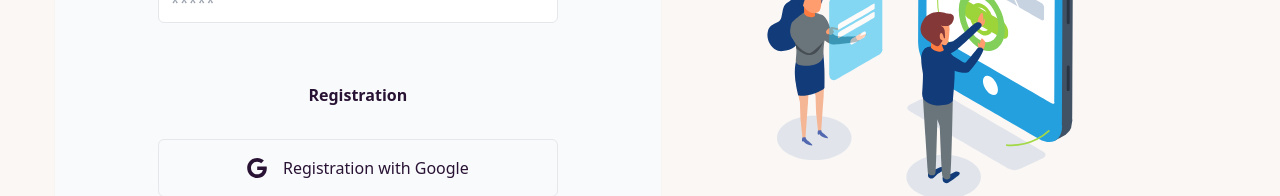
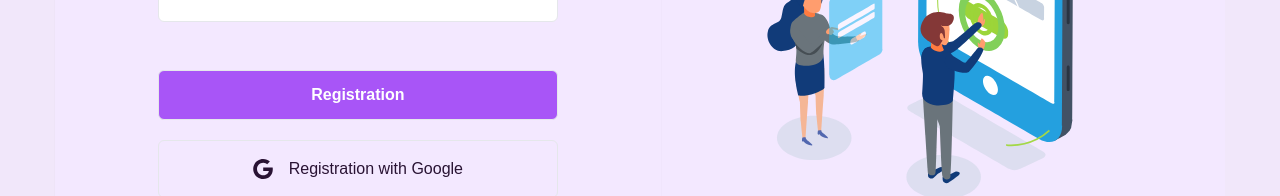
Before and after one commit to masud90895/pc-builder, a Next.js app: page /auth/registration in a window 1280 px wide. Shown: the part 358-554 px from the top of the page. Built offline with nearby package versions, Linux system fonts and the light colour scheme; no server answers.

Commit message:
home page degign updated (color maching)

```diff
--- a/next.config.js
+++ b/next.config.js
@@ -13,6 +13,11 @@ const nextConfig = {
       'www.originalstorebd.com',
       'www.scan.co.uk',
       'www.techspot.com',
+      'media.istockphoto.com',
+      "elements-video-cover-images-0.imgix.net",
+      "png.pngtree.com",
+      "w7.pngwing.com",
+      "upload.wikimedia.org",
 
     ],
   }
--- a/src/components/ui/featuredcategory.js
+++ b/src/components/ui/featuredcategory.js
@@ -3,11 +3,13 @@ import React from "react";
 import Link from "next/link";
 
 const FeaturedCategory = ({ category }) => {
+
   return (
     <Link href={`/category/${category?.category}`}>
-      <div className="flex flex-col justify-center items-center bg-gray-50 shadow-lg p-10 rounded-lg hover:bg-blue-200">
-        <Image width={100} height={100} src={category?.Image} alt="" />
-        <h1>{category?.category}</h1>
+      <div className="flex flex-col justify-center items-center bg-gray-50 shadow-lg p-10 rounded-lg hover:bg-purple-400 h-[200px]">
+        <Image width={100} height={100} src={category?.Image} alt="" className="w-[100px] h-[100px] rounded-lg" />
+
+        <h1 className="font-semibold font-Poppins">{category?.category}</h1>
       </div>
     </Link>
   );
--- a/src/components/ui/productcard.js
+++ b/src/components/ui/productcard.js
@@ -5,9 +5,9 @@ import React from "react";
 
 const ProductCard = ({ product }) => {
   return (
-    <Link href={`/details/${product._id}`}>
-      <div className="mt-10 w-full ">
-        <div className="card m-2 bg-base-100 shadow-lg slide-top">
+    <Link href={`/details/${product._id}`} >
+      <div className="mt-10 w-full  ">
+        <div className="card m-2 bg-purple-100 shadow-lg slide-top hover:bg-purple-200">
           <figure>
             <Image
               width={400}
@@ -19,13 +19,13 @@ const ProductCard = ({ product }) => {
           </figure>
 
           <div className="card-body">
-            <h2 className="card-title">{product?.productName}</h2>
-            <p className="font-extrabold text-red-600 text-lg">
+            <h2 className="card-title">{product?.productName?.length > 20 ? product?.productName?.slice(0, 20) + "..." : product?.productName}</h2>
+            <p className="font-extrabold text-purple-600 text-lg">
               {" "}
               ${product?.price}
             </p>
             <div className="card-actions justify-end">
-              <div className="badge badge-secondary">
+              <div className="badge badge-secondary bg-purple-400 text-white border border-purple-500">
                 {product?.averageRating}
               </div>
               <div className="badge badge-outline">{product?.status}</div>
--- a/src/pages/auth/registration.js
+++ b/src/pages/auth/registration.js
@@ -28,8 +28,8 @@ const registration = () => {
   //   // console.log(user);
 
   return (
-    <div className="flex flex-col lg:flex-row justify-center items-center lg:w-[1170px] lg:mx-auto mx-10 ">
-      <div className="flex flex-col w-full p-6 rounded-md sm:p-10 justify-center items-center  bg-gray-50 shadow-sm ">
+    <div className="flex flex-col lg:flex-row justify-center items-center lg:w-[1170px] lg:mx-auto mx-10 bg-purple-100">
+      <div className="flex flex-col w-full p-6 rounded-md sm:p-10 justify-center items-center   shadow-sm ">
         <div className="mb-8 text-center">
           <h1 className="my-3 text-4xl font-bold">Registration</h1>
           <p className="text-sm ">Registration to get your account</p>
@@ -81,7 +81,7 @@ const registration = () => {
             <div>
               <button
                 type="submit"
-                className="w-full px-8 py-3 font-semibold rounded-md dark:bg-orange-300 dark:text-gray-900"
+                className="w-full px-8 py-3 font-semibold rounded-md   dark:text-gray-900 border bg-purple-500 text-white"
               >
                 Registration
               </button>
--- a/src/pages/index.js
+++ b/src/pages/index.js
@@ -46,8 +46,8 @@ const HomePage = ({ products, categories }) => {
       {/* Featured Products */}
       <div>
         <div className="w-full  text-center font-serif mt-2">
-          <h2 className="lg:text-6xl ext-3xl font-bold">Featured Products</h2>
-          <p className="text-center">
+          <h2 className="lg:text-6xl ext-3xl font-bold font-Poppins">Featured Products</h2>
+          <p className="text-center font-Poppins">
             Featured and popular products from our range
           </p>
         </div>
@@ -63,7 +63,7 @@ const HomePage = ({ products, categories }) => {
           Featured Category
         </h1>
         <p className="text-md">
-          Get Your Desired Product from Featured Categor
+          Get Your Desired Product from Featured Category
         </p>
         <div className="grid grid-cols-2 lg:grid-cols-6 items-center lg:flex-row lg:gap-[30px] gap-[15px] mx-3 my-[40px]">
           {allCategory}
--- a/src/styles/globals.css
+++ b/src/styles/globals.css
@@ -3,6 +3,11 @@
 @tailwind utilities;
 
 @import url("https://fonts.googleapis.com/css2?family=Poppins:wght@300;400;600;700;800;900&family=Tektur:wght@500;700;800;900&display=swap");
+body{
+  background-color: rgb(241, 231, 250);
+  font-family: "Poppins", sans-serif;
+
+}
 
 .banner_image {
   background-image: url("../../public/assets/banner.jpg");
```
